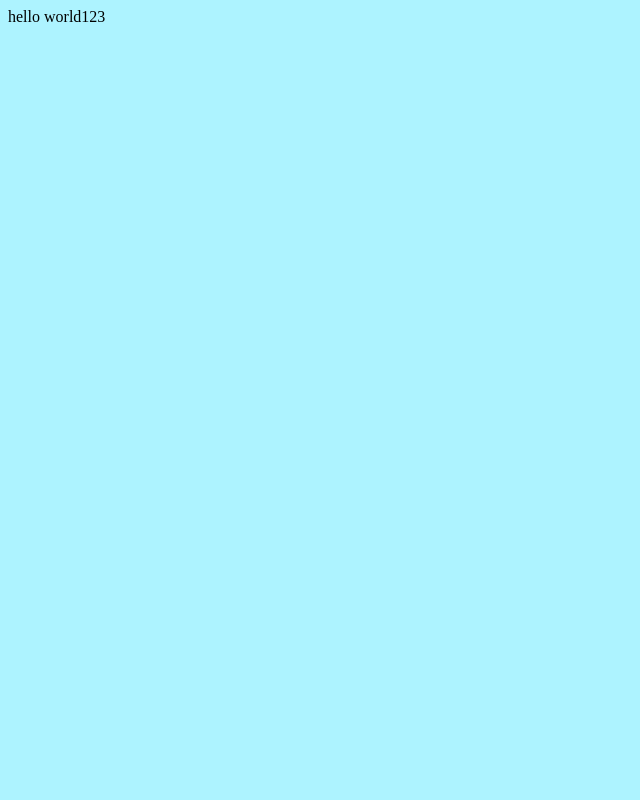
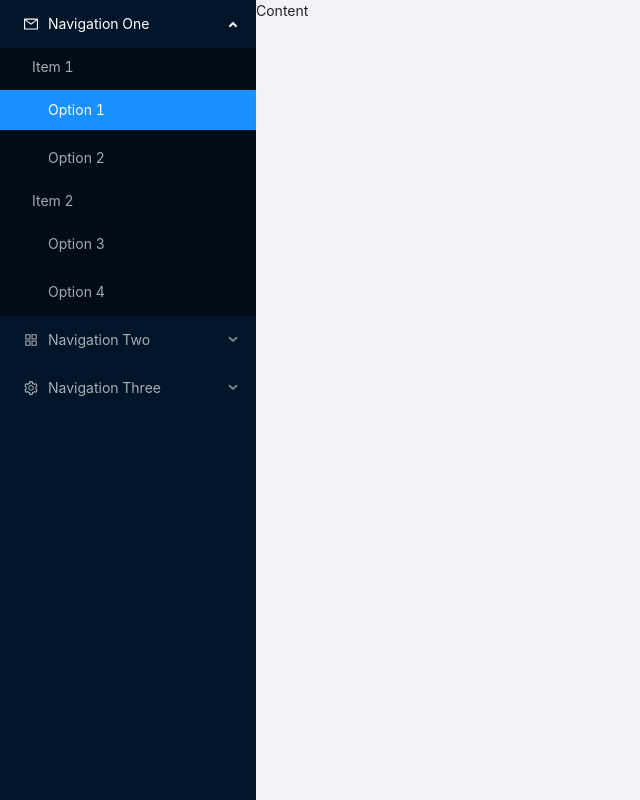
Before and after one commit to iwowen/react-ts-template, a React app: page / in a window 1280 px wide. Shown: the whole page, without its empty margins (0-640 px from the left). Built offline with nearby package versions, Linux system fonts and the light colour scheme.

Commit message:
chore: 加入简单布局，加入menu

```diff
--- a/package.json
+++ b/package.json
@@ -91,8 +91,10 @@
     "webpackbar": "^5.0.0-3"
   },
   "dependencies": {
+    "@ant-design/icons": "^4.4.0",
     "@babel/runtime": "^7.12.5",
     "@babel/runtime-corejs3": "^7.12.5",
+    "antd": "^4.11.2",
     "react": "^17.0.1",
     "react-dom": "^17.0.1"
   }
--- a/src/app.scss
+++ b/src/app.scss
@@ -1,4 +1,5 @@
-html {
-  display: flex;
-  background-color: rgb(173, 243, 255);
+@import '~antd/dist/antd.css';
+#app,
+.layout-wrap {
+  height: 100%;
 }
--- a/src/app.tsx
+++ b/src/app.tsx
@@ -1,15 +1,19 @@
 import React from 'react';
+import { Layout } from 'antd';
 import './app.scss';
+import CuMenu from './layout/CuMenu';
 
-const App: React.FunctionComponent = () => {
-  const a = '123';
+const { Sider, Content } = Layout;
 
-  return (
-    <div>
-      hello world
-      {a}
-    </div>
-  );
-};
+const App: React.FunctionComponent = () => (
+  <Layout className='layout-wrap'>
+    <Sider width={256}>
+      <CuMenu />
+    </Sider>
+    <Layout>
+      <Content>Content</Content>
+    </Layout>
+  </Layout>
+);
 
 export default App;
--- /dev/null
+++ b/src/layout/CuMenu/index.module.scss
@@ -0,0 +1,3 @@
+.menu-wrap {
+  color: red;
+}
--- /dev/null
+++ b/src/layout/CuMenu/index.tsx
@@ -0,0 +1,55 @@
+import { Divider, Menu } from 'antd';
+import React from 'react';
+import './index.module.scss';
+
+import { AppstoreOutlined, MailOutlined, SettingOutlined } from '@ant-design/icons';
+
+const { SubMenu } = Menu;
+
+// const CuMenu: React.FunctionComponent = () => (<div>dhd</div>);
+
+class CuMenu extends React.Component {
+  handleClick = (e: any) => {
+    console.log('click', e);
+  };
+
+  render() {
+    return (
+      <Menu
+        onClick={this.handleClick}
+        style={{ width: 256 }}
+        defaultSelectedKeys={['1']}
+        defaultOpenKeys={['sub1']}
+        theme='dark'
+        mode='inline'
+      >
+        <SubMenu key='sub1' icon={<MailOutlined />} title='Navigation One'>
+          <Menu.ItemGroup key='g1' title='Item 1'>
+            <Menu.Item key='1'>Option 1</Menu.Item>
+            <Menu.Item key='2'>Option 2</Menu.Item>
+          </Menu.ItemGroup>
+          <Menu.ItemGroup key='g2' title='Item 2'>
+            <Menu.Item key='3'>Option 3</Menu.Item>
+            <Menu.Item key='4'>Option 4</Menu.Item>
+          </Menu.ItemGroup>
+        </SubMenu>
+        <SubMenu key='sub2' icon={<AppstoreOutlined />} title='Navigation Two'>
+          <Menu.Item key='5'>Option 5</Menu.Item>
+          <Menu.Item key='6'>Option 6</Menu.Item>
+          <SubMenu key='sub3' title='Submenu'>
+            <Menu.Item key='7'>Option 7</Menu.Item>
+            <Menu.Item key='8'>Option 8</Menu.Item>
+          </SubMenu>
+        </SubMenu>
+        <SubMenu key='sub4' icon={<SettingOutlined />} title='Navigation Three'>
+          <Menu.Item key='9'>Option 9</Menu.Item>
+          <Menu.Item key='10'>Option 10</Menu.Item>
+          <Menu.Item key='11'>Option 11</Menu.Item>
+          <Menu.Item key='12'>Option 12</Menu.Item>
+        </SubMenu>
+      </Menu>
+    );
+  }
+}
+
+export default CuMenu;
```
Also changed, not shown: 1 other file (tests, documents, lock files or other folders).
